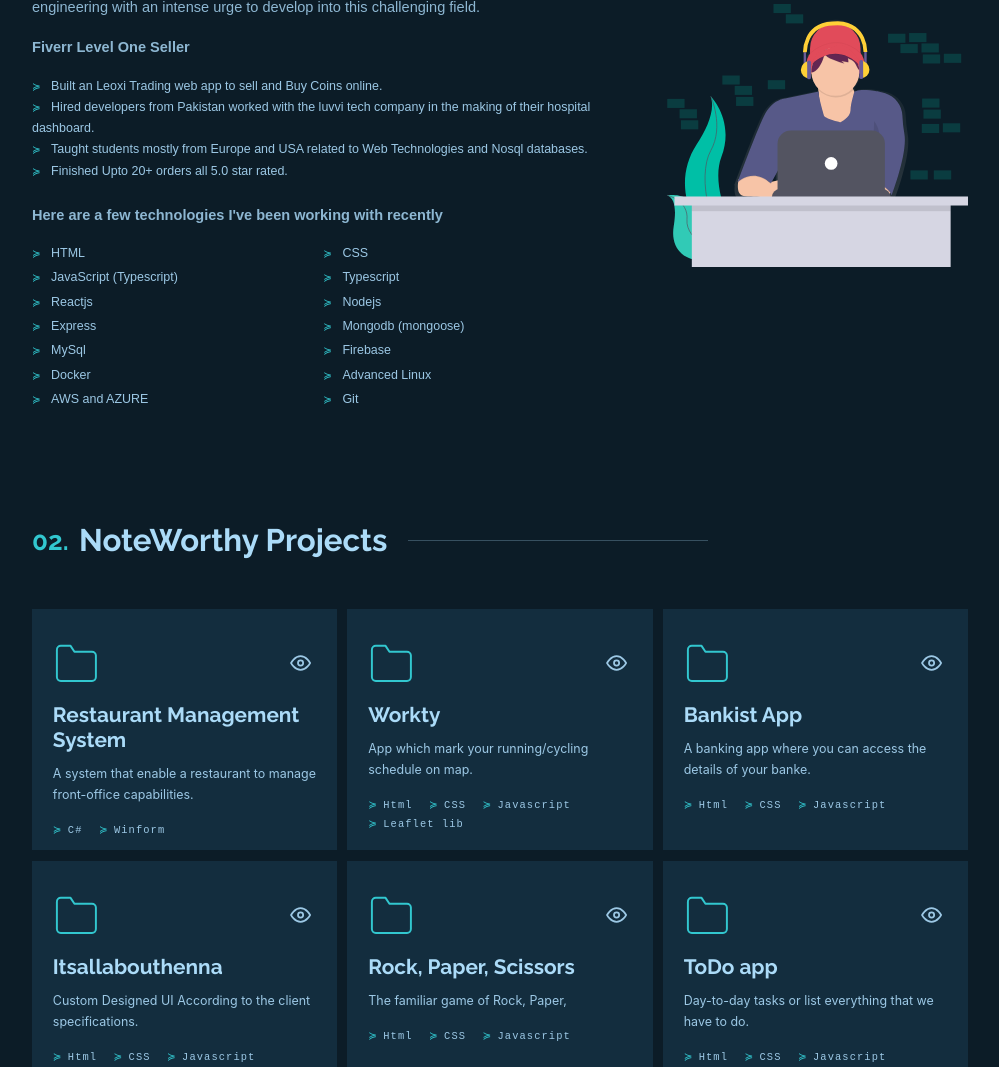
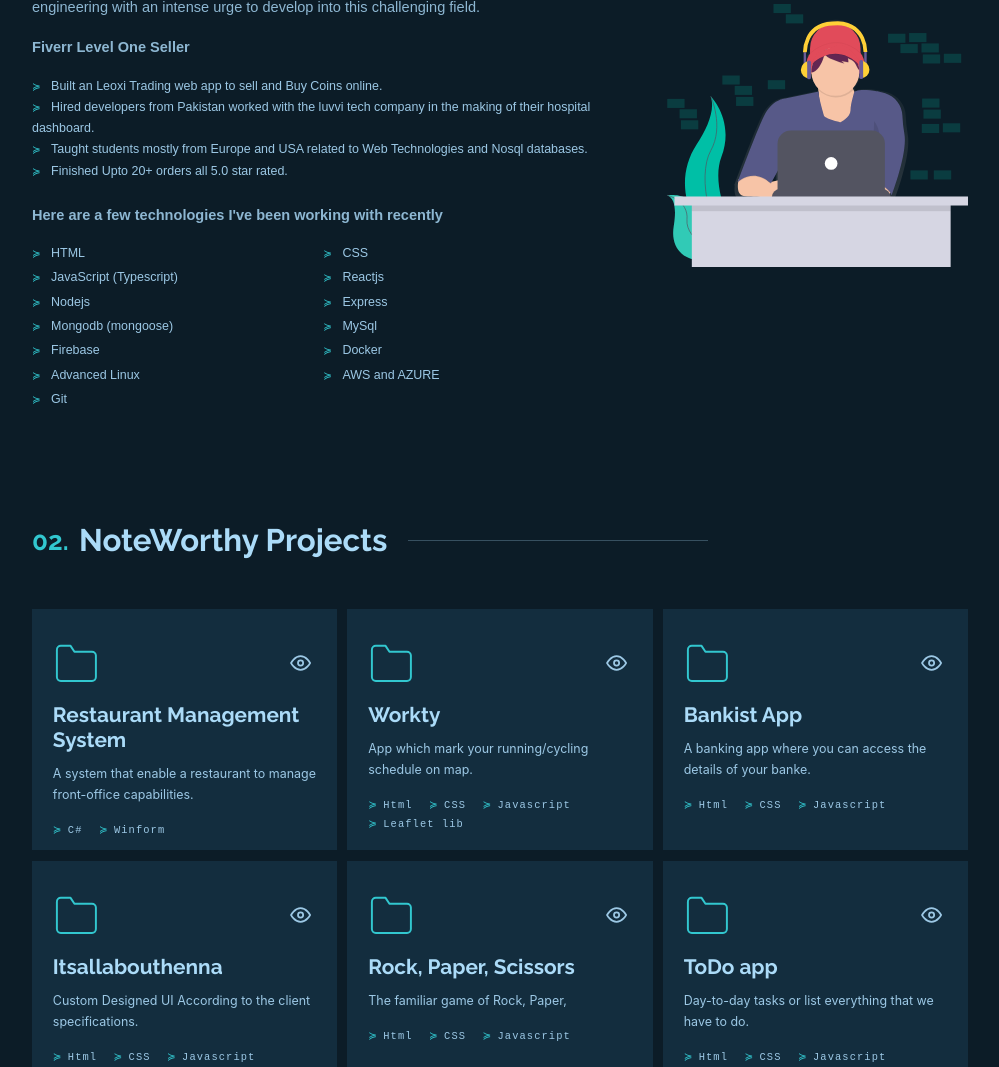
Before and after one commit to cs109ssuet/cs109ssuet.github.io, a plain HTML site: page index.html in a window 1280 px wide. Shown: the part 1307-2374 px from the top of the page, without its empty margins (140-1139 px from the left). Drawn offline with Linux system fonts and the light colour scheme; no server answers.

Commit message:
personal info update

```diff
--- a/index.html
+++ b/index.html
@@ -305,7 +305,6 @@
               <div class="skills__skill">HTML</div>
               <div class="skills__skill">CSS</div>
               <div class="skills__skill">JavaScript (Typescript)</div>
-              <div class="skills__skill">Typescript</div>
               <div class="skills__skill">Reactjs</div>
               <div class="skills__skill">Nodejs</div>
               <div class="skills__skill">Express</div>
```
